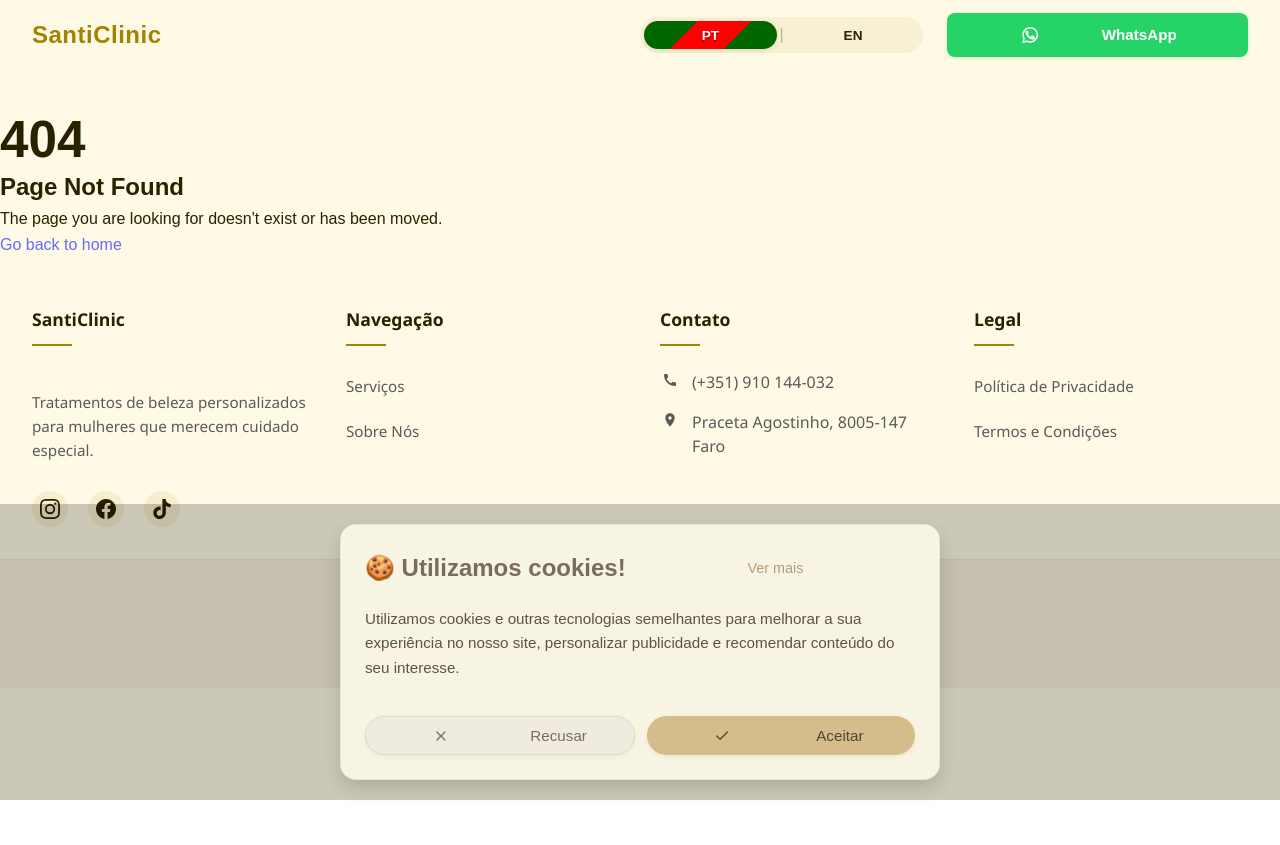
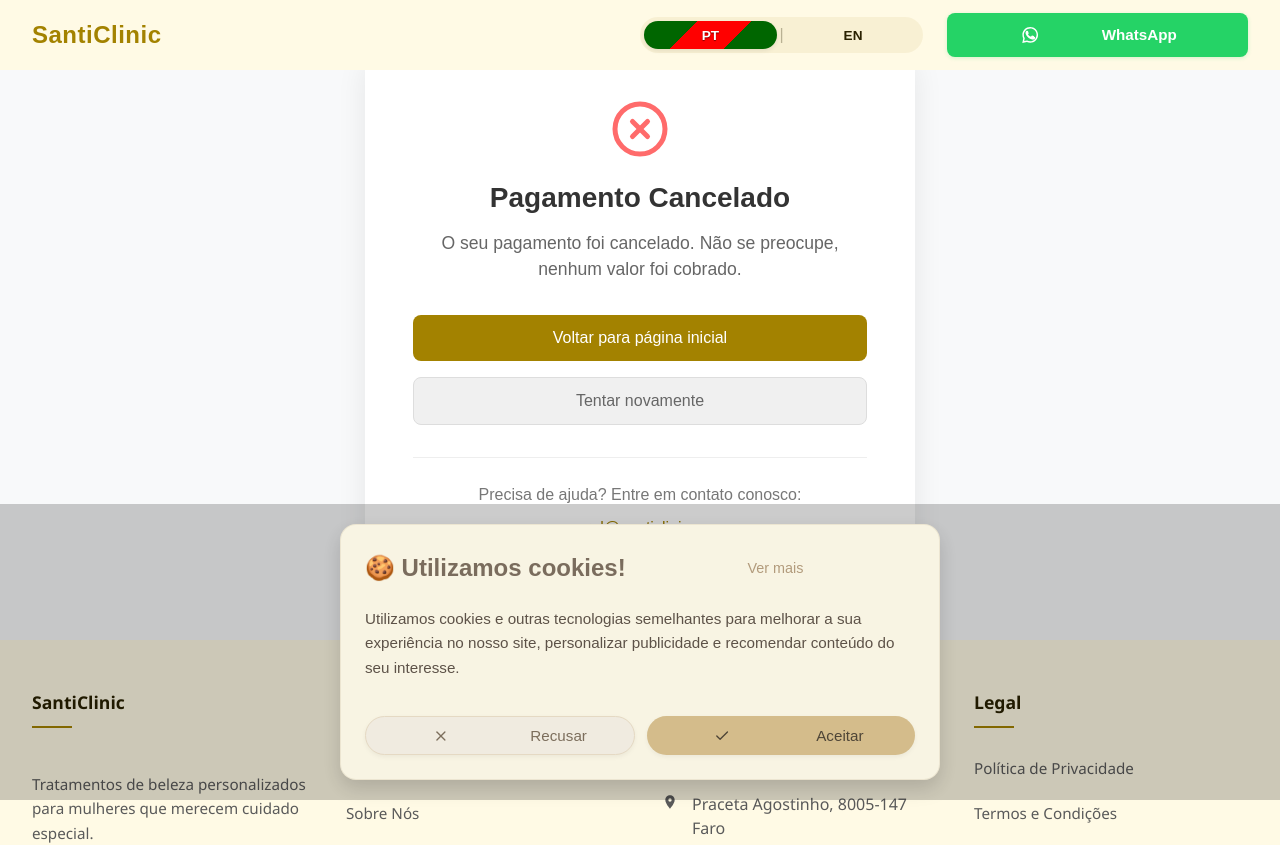
Before and after one commit to Webtech87/Mummy_LandingPage, a React (Vite) app in the folder client1/: page /payment-canceled in a window 1280 px wide. Shown: the top 845 px of the page. Before the commit the page ends 800 px from the top, so only its background shows below. Built offline with nearby package versions, Linux system fonts and the light colour scheme.

Commit message:
Implement payment canceled page and redirect flow

```diff
--- a/client1/src/components/Hero/Hero.tsx
+++ b/client1/src/components/Hero/Hero.tsx
@@ -1,4 +1,5 @@
 import { useEffect, useState } from "react";
+import { useNavigate } from "react-router-dom";
 import "../../styles/components/hero.css";
 import { toast } from "react-toastify";
 import "react-toastify/dist/ReactToastify.css";
@@ -63,10 +64,26 @@ function getTimeLeft(targetDate: Date) {
 }
 
 export default function Hero() {
+  const navigate = useNavigate();
   const [targetInfo, setTargetInfo] = useState(getTargetDate);
   const [time, setTime] = useState(() => getTimeLeft(targetInfo.date));
   const [isMobile, setIsMobile] = useState(false);
   const [serverPriceInfo, setServerPriceInfo] = useState<PriceInfo | null>(null);
+  const { t } = useTranslation();
+
+  // Verificar se o usuário está retornando de um pagamento
+  useEffect(() => {
+    const urlParams = new URLSearchParams(window.location.search);
+    const paymentStatus = urlParams.get('status');
+
+    if (paymentStatus === 'canceled' && localStorage.getItem('paymentStarted')) {
+      // Limpar o estado de pagamento
+      localStorage.removeItem('paymentStarted');
+
+      // Redirecionar para a página de pagamento cancelado
+      navigate('/payment-canceled');
+    }
+  }, [navigate]);
 
   // Fetch price info from the backend
   useEffect(() => {
@@ -124,10 +141,11 @@ export default function Hero() {
   }, [targetInfo]);
 
   function handleBuy() {
+    // Salvar um item no localStorage para indicar que o usuário iniciou o processo de pagamento
+    localStorage.setItem('paymentStarted', 'true');
+
     // Redirect to the payment processing URL
     window.location.href = 'http://localhost:8000/api/v1/payment/process/';
-
-
   }
 
   // Use server prices if available, otherwise use local calculations
@@ -136,7 +154,7 @@ export default function Hero() {
   const isFirstPhase = serverPriceInfo?.is_first_phase !== undefined
     ? serverPriceInfo.is_first_phase
     : targetInfo.isFirstPhase;
-  const { t } = useTranslation();
+
   return (
     <section className="hero-section" aria-labelledby="main-heading">
       <div className="hero-container">
@@ -156,7 +174,7 @@ export default function Hero() {
                 Mummy DayCare
               </h1>
               <h3 className="hero-tagline">
-               {t("top_img.h3")}
+                {t("top_img.h3")}
               </h3>
             </div>
           </div>
--- /dev/null
+++ b/client1/src/components/Payment/PaymentCancelled.tsx
@@ -0,0 +1,71 @@
+import React, { useEffect } from 'react';
+import { useNavigate } from 'react-router-dom';
+import { useTranslation } from 'react-i18next';
+import "../../styles/components/payment-canceled.css";
+
+const PaymentCanceled = () => {
+  const navigate = useNavigate();
+  const { t, i18n } = useTranslation();
+
+  useEffect(() => {
+    // Certifique-se de que o idioma português seja usado como padrão se nenhum idioma estiver definido
+    if (i18n.language !== 'pt' && i18n.language !== 'en') {
+      i18n.changeLanguage('pt');
+    }
+
+    // Verifique se há um idioma salvo no localStorage
+    const savedLanguage = localStorage.getItem("i18nextLng");
+    if (savedLanguage && i18n.language !== savedLanguage) {
+      i18n.changeLanguage(savedLanguage);
+    }
+  }, [i18n]);
+
+  return (
+    <div className="payment-canceled-container">
+      <div className="payment-canceled-card">
+        <div className="payment-icon">
+          <svg width="60" height="60" viewBox="0 0 24 24" fill="none" xmlns="http://www.w3.org/2000/svg">
+            <path d="M12 22C17.5228 22 22 17.5228 22 12C22 6.47715 17.5228 2 12 2C6.47715 2 2 6.47715 2 12C2 17.5228 6.47715 22 12 22Z" stroke="#FF6B6B" strokeWidth="2" strokeLinecap="round" strokeLinejoin="round"/>
+            <path d="M15 9L9 15" stroke="#FF6B6B" strokeWidth="2" strokeLinecap="round" strokeLinejoin="round"/>
+            <path d="M9 9L15 15" stroke="#FF6B6B" strokeWidth="2" strokeLinecap="round" strokeLinejoin="round"/>
+          </svg>
+        </div>
+
+        <h1 className="payment-title">{t('Pagamento Cancelado') || 'Pagamento Cancelado'}</h1>
+
+        <p className="payment-message">
+          {t('O seu pagamento foi cancelado. Não se preocupe, nenhum valor foi cobrado.') ||
+           'O seu pagamento foi cancelado. Não se preocupe, nenhum valor foi cobrado.'}
+        </p>
+
+        <div className="payment-options">
+          <button
+            className="primary-button"
+            onClick={() => navigate('/')}
+          >
+            {t('Voltar para página inicial') || 'Voltar para página inicial'}
+          </button>
+
+          <button
+            className="secondary-button"
+            onClick={() => window.location.href = 'http://localhost:8000/api/v1/payment/process/'}
+          >
+            {t('Tentar novamente') || 'Tentar novamente'}
+          </button>
+        </div>
+
+        <div className="payment-help">
+          <p>
+            {t('Precisa de ajuda? Entre em contato conosco:') ||
+             'Precisa de ajuda? Entre em contato conosco:'}
+          </p>
+          <a href="mailto:geral@santiclinic.eu" className="contact-link">
+            geral@santiclinic.eu
+          </a>
+        </div>
+      </div>
+    </div>
+  );
+};
+
+export default PaymentCanceled;
--- a/client1/src/components/ServiceSection/ServiceSection.tsx
+++ b/client1/src/components/ServiceSection/ServiceSection.tsx
@@ -1,4 +1,5 @@
 import React, { useState, useEffect } from 'react';
+import { useNavigate } from 'react-router-dom';
 import '../../styles/components/service-section.css';
 import { useTranslation } from 'react-i18next';
 
@@ -73,11 +74,27 @@ function getTimeLeft(targetDate: Date) {
 }
 
 const ServiceSection: React.FC = () => {
+  const navigate = useNavigate();
   const [targetInfo, setTargetInfo] = useState(getTargetDate);
   const [time, setTime] = useState(() => getTimeLeft(targetInfo.date));
   const [serverPriceInfo, setServerPriceInfo] = useState<PriceInfo | null>(null);
   const [animateSeconds, setAnimateSeconds] = useState(false);
   const [isLoading, setIsLoading] = useState(false);
+  const { t, i18n } = useTranslation();
+
+  // Verificar se o usuário está retornando de um pagamento
+  useEffect(() => {
+    const urlParams = new URLSearchParams(window.location.search);
+    const paymentStatus = urlParams.get('status');
+
+    if (paymentStatus === 'canceled' && localStorage.getItem('paymentStarted')) {
+      // Limpar o estado de pagamento
+      localStorage.removeItem('paymentStarted');
+
+      // Redirecionar para a página de pagamento cancelado
+      navigate('/payment-canceled');
+    }
+  }, [navigate]);
 
   // Fetch price info from the backend
   useEffect(() => {
@@ -131,6 +148,9 @@ const ServiceSection: React.FC = () => {
 
   // Handle the buy button click - redirect to payment processing
   const handleBuy = () => {
+    // Salvar um item no localStorage para indicar que o usuário iniciou o processo de pagamento
+    localStorage.setItem('paymentStarted', 'true');
+
     setIsLoading(true);
 
     // Simulate a short delay before redirecting (to show loading effect)
@@ -146,7 +166,6 @@ const ServiceSection: React.FC = () => {
     ? serverPriceInfo.is_first_phase
     : targetInfo.isFirstPhase;
 
-  const { t } = useTranslation();
   return (
     <section className="service-section">
       <div className="service-container">
--- a/client1/src/router/routes.tsx
+++ b/client1/src/router/routes.tsx
@@ -6,6 +6,7 @@ import Contact from '../pages/Contact';
 import NotFound from '../pages/NotFound';
 import PrivacyPolicy from '../components/PrivacyPolicy';
 import TermsConditions from '../pages/TermsConditions';
+import PaymentCanceled from '../components/Payment/PaymentCancelled';
 
 const AppRoutes = () => {
   return (
@@ -16,6 +17,7 @@ const AppRoutes = () => {
       <Route path="*" element={<NotFound />} />
       <Route path="/politica-privacidade" element={<PrivacyPolicy />} />
       <Route path="/termos-condicoes" element={<TermsConditions />} />
+      <Route path="/payment-canceled" element={<PaymentCanceled />} />
     </Routes>
   );
 };
--- /dev/null
+++ b/client1/src/styles/components/payment-canceled.css
@@ -0,0 +1,121 @@
+.payment-canceled-container {
+    display: flex;
+    justify-content: center;
+    align-items: center;
+    min-height: 80vh;
+    padding: 2rem;
+    background-color: #f8f9fa;
+  }
+
+  .payment-canceled-card {
+    background-color: white;
+    border-radius: 16px;
+    box-shadow: 0 10px 30px rgba(0, 0, 0, 0.08);
+    padding: 3rem;
+    max-width: 550px;
+    width: 100%;
+    text-align: center;
+    animation: slideUp 0.5s ease-out forwards;
+  }
+
+  .payment-icon {
+    margin-bottom: 1.5rem;
+    display: flex;
+    justify-content: center;
+  }
+
+  .payment-title {
+    font-size: 1.75rem;
+    color: #333;
+    margin-bottom: 1rem;
+  }
+
+  .payment-message {
+    color: #666;
+    font-size: 1.1rem;
+    line-height: 1.5;
+    margin-bottom: 2rem;
+  }
+
+  .payment-options {
+    display: flex;
+    flex-direction: column;
+    gap: 1rem;
+    margin-bottom: 2rem;
+  }
+
+  .primary-button, .secondary-button {
+    padding: 0.875rem 1.5rem;
+    border-radius: 8px;
+    font-weight: 500;
+    font-size: 1rem;
+    cursor: pointer;
+    transition: all 0.2s ease;
+    border: none;
+  }
+
+  .primary-button {
+    background-color: #A38200;
+    color: white;
+  }
+
+  .primary-button:hover {
+    background-color: #8a6e00;
+    transform: translateY(-2px);
+  }
+
+  .secondary-button {
+    background-color: #f0f0f0;
+    color: #666;
+    border: 1px solid #ddd;
+  }
+
+  .secondary-button:hover {
+    background-color: #e5e5e5;
+    transform: translateY(-2px);
+  }
+
+  .payment-help {
+    margin-top: 1.5rem;
+    padding-top: 1.5rem;
+    border-top: 1px solid #eee;
+    color: #777;
+  }
+
+  .contact-link {
+    color: #A38200;
+    text-decoration: none;
+    font-weight: 500;
+    display: inline-block;
+    margin-top: 0.5rem;
+  }
+
+  .contact-link:hover {
+    text-decoration: underline;
+  }
+
+  @keyframes slideUp {
+    from {
+      opacity: 0;
+      transform: translateY(30px);
+    }
+    to {
+      opacity: 1;
+      transform: translateY(0);
+    }
+  }
+
+  /* Responsive design */
+  @media (max-width: 640px) {
+    .payment-canceled-card {
+      padding: 2rem 1.5rem;
+    }
+
+    .payment-title {
+      font-size: 1.5rem;
+    }
+
+    .payment-message {
+      font-size: 1rem;
+    }
+  }
```
Also changed, not shown: 1 other file (tests, documents, lock files or other folders).
